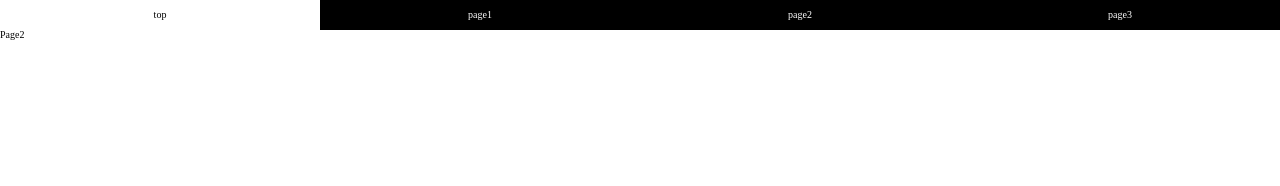
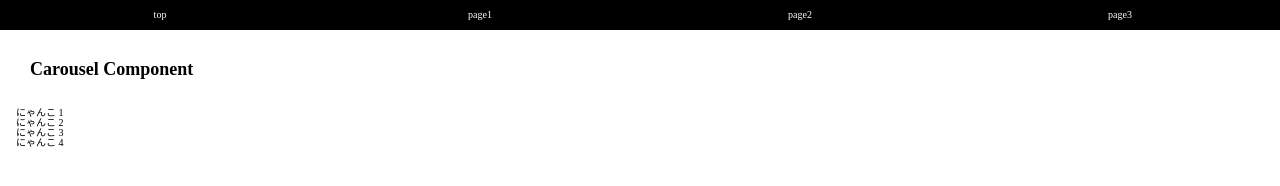
Before and after one commit to yk57-miya/react-example-project, a React app: page /page2 in a window 1280 px wide. Built offline with nearby package versions, Linux system fonts and the light colour scheme.

Commit message:
Carousel実装途中

```diff
--- a/public/index.css
+++ b/public/index.css
@@ -172,7 +172,18 @@ html {
       display: block;
     }
 
+.Carousel {
+  margin: 0 1.6rem;
+}
+
 .Page1 h1 {
+    margin: 3rem 0;
+    padding-left: 3rem;
+    font-weight: bold;
+    font-size: 1.8rem;
+  }
+
+.Page2 h1 {
     margin: 3rem 0;
     padding-left: 3rem;
     font-weight: bold;
--- /dev/null
+++ b/src/components/Carousel/Carousel.css
@@ -0,0 +1,3 @@
+.Carousel {
+  margin: 0 1.6rem;
+}
--- /dev/null
+++ b/src/components/Carousel/index.js
@@ -0,0 +1,62 @@
+import React, { Component } from 'react';
+// import classNames from 'classnames';
+import Image1 from '../../img/cat_1.jpg';
+import Image2 from '../../img/cat_2.jpg';
+import Image3 from '../../img/cat_3.jpg';
+import Image4 from '../../img/cat_4.jpg';
+
+class Carousel extends Component {
+  constructor (props) {
+    super(props);
+    this.state = {
+      image: {
+        img_1: Image1,
+        img_2: Image2,
+        img_3: Image3,
+        img_4: Image4,
+      }
+    };
+  }
+
+  componentDidMount() {
+    window.addEventListener('load', () => {
+    });
+  }
+
+  shouldComponentUpdate(nextProps, nextState) {
+    if (nextProps.tabDate !== this.props.tabDate || nextState.styleTab !== this.state.styleTab) {
+      return true;
+    }
+    return false;
+  }
+
+  handleTabClick = (e, id) => {
+    e.preventDefault();
+    this.width = e.target.clientWidth;
+    this.setState({ currentId : id });
+    this.setState({ styleTab: {
+      width: this.width,
+      transform: `translateX(${this.width*id}px)`
+    } });
+  };
+
+  render() {
+    return (
+      <div className="Carousel">
+        <ul className="Carousel__List">{
+          this.props.carouselDate.map((item, i) => {
+            console.log(this.state.image);
+            return (
+              <li key={ i } className="Carousel__Item" onClick={ e => this.handleTabClick(e, i) }>
+                { item.title }
+                <img src="" alt="" />
+              </li>
+            )
+          })
+        }</ul>
+      </div>
+    );
+  }
+}
+
+export default Carousel;
--- a/src/pages/page2/Page2.css
+++ b/src/pages/page2/Page2.css
@@ -0,0 +1,8 @@
+.Page2 {
+  h1 {
+    margin: 3rem 0;
+    padding-left: 3rem;
+    font-weight: bold;
+    font-size: $size-font-xlarge;
+  }
+}
--- a/src/pages/page2/index.js
+++ b/src/pages/page2/index.js
@@ -1,14 +1,24 @@
 import React, { Component } from 'react';
+import Carousel from '../../components/Carousel';
 
 export default class Page2 extends Component {
   constructor (props) {
     super(props);
-    this.str = 'Page2';
+    this.str = 'Carousel Component';
+    this.carouselList = [];
+    for (let i = 0; i < 4; i++) {
+      const catList = {
+        title: `にゃんこ ${i+1}`,
+        image_url: `cat_${i+1}.jpg`,
+      };
+      this.carouselList.push(catList);
+    }
   }
   render () {
     return (
-      <div>
-        { this.str }
+      <div className="Page2">
+        <h1>{ this.str }</h1>
+        <Carousel carouselDate={ this.carouselList } />
       </div>
     );
   }
--- a/src/styles/components/all.css
+++ b/src/styles/components/all.css
@@ -1,2 +1,3 @@
 @import "../../components/Menu/Menu.css";
 @import "../../components/Tab/Tab.css";
+@import "../../components/Carousel/Carousel.css";
```
Also changed, not shown: .eslintrc.js, src/img/cat_1.jpg (added), src/img/cat_2.jpg (added), src/img/cat_4.jpg (added), src/pages/page1/index.js (line endings or trailing spaces), 1 other file.
